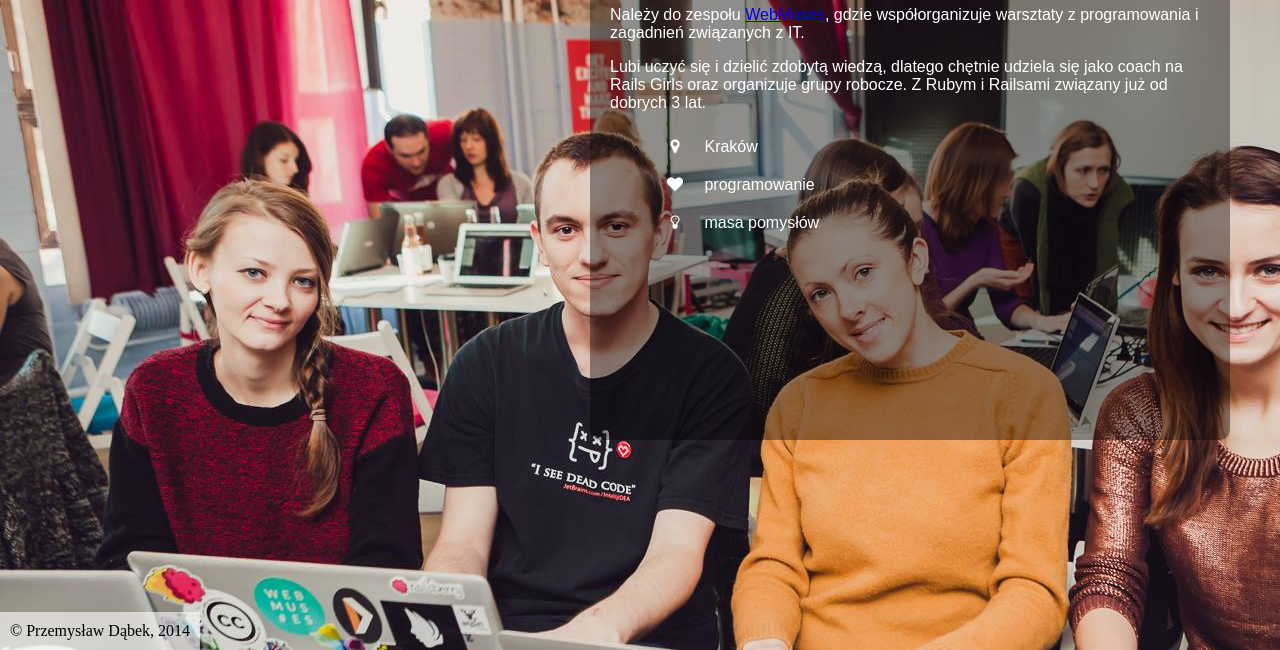
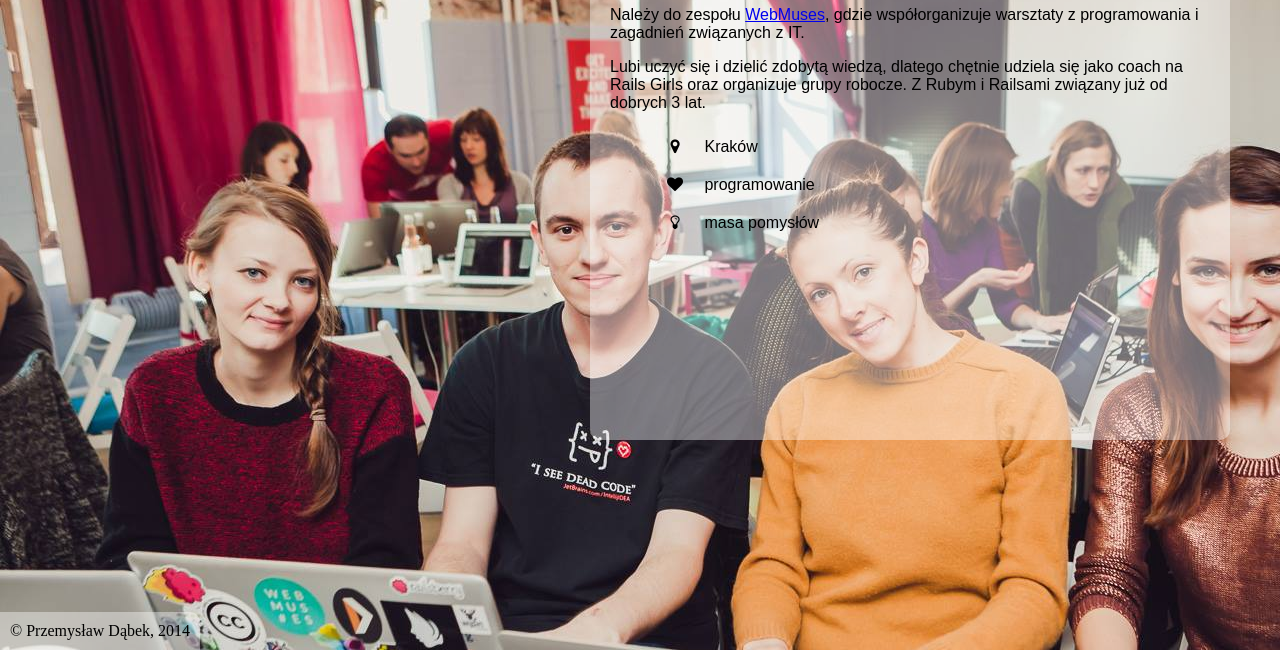
Before and after one commit to szemek/about-me, a plain HTML site: page index.html in a window 1280 px wide. Shown: the part 150-800 px from the top of the page. Drawn offline with Linux system fonts and the light colour scheme.

Commit message:
black text in white boxes

```diff
--- a/stylesheets/styles.css
+++ b/stylesheets/styles.css
@@ -21,7 +21,7 @@ li span.fa {
 }
 
 .box {
-  background: rgba(0, 0, 0, 0.4);
+  background: rgba(255, 255, 255, 0.4);
   width: 600px;
   height: 500px;
   border-radius: 10px;
@@ -29,7 +29,7 @@ li span.fa {
   margin-top: 50px;
   margin-right: 50px;
   padding: 20px;
-  color: white;
+  color: black;
 }
 
 .box h1 {
@@ -45,5 +45,7 @@ footer {
   bottom: 0;
   left: 0;
   padding: 10px;
-  background: rgba(255,255,255,0.6);
+  background: rgba(255, 255, 255, 0.4);
+  color: black;
+  border-top-right-radius: 10px;
 }
```
